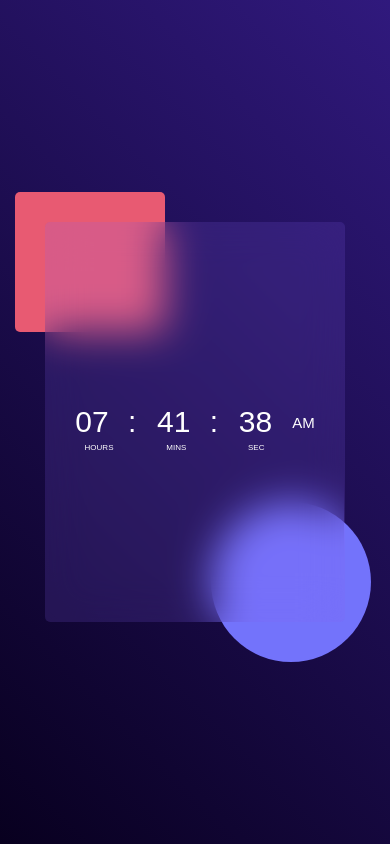
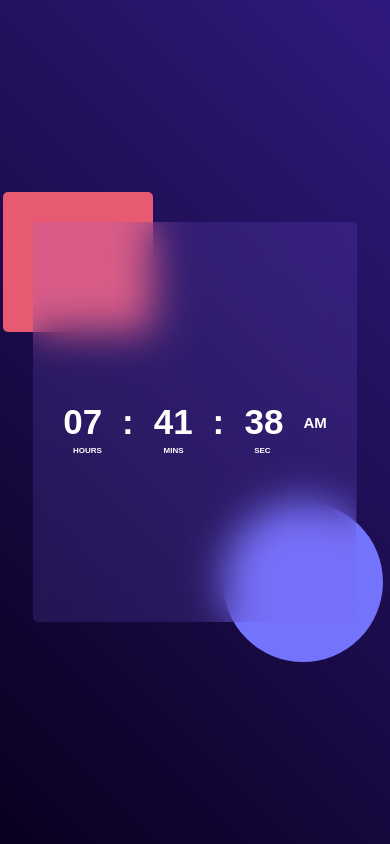
Before and after one commit to SaqibKhan000/digital-clock, a plain HTML site: page index.html in a window 390 px wide. Drawn offline with Linux system fonts and the light colour scheme.

Commit message:
Digital Clock

```diff
--- a/style.css
+++ b/style.css
@@ -16,7 +16,7 @@ body{
 .digits{
     background-color: #8868f22b;
     width: 800px;
-    height: 200px;
+    height: 170px;
     display: flex;
     align-items: center;
     justify-content: center;
@@ -26,6 +26,7 @@ body{
 span{
     font-size: 76px;
     margin: 0 10px;
+    font-weight: 700;
     position: relative;
 }
 span::before{
@@ -87,7 +88,8 @@ span::before{
 }
 @media screen and (max-width: 450px) {
     span{
-        font-size: 30px;
+        font-size: 40px;
+        font-weight: 600;
     }
     span::before{
         content: "";
@@ -98,3 +100,17 @@ span::before{
         font-size: 15px;
     }
 }
+@media screen and (max-width: 400px) {
+    span{
+        font-size: 35px;
+        font-weight: 700;
+    }
+    span::before{
+        content: "";
+        font-size: 8px;
+        left: 10px;
+    }
+    #ampm{
+        font-size: 15px;
+    }
+}
```
